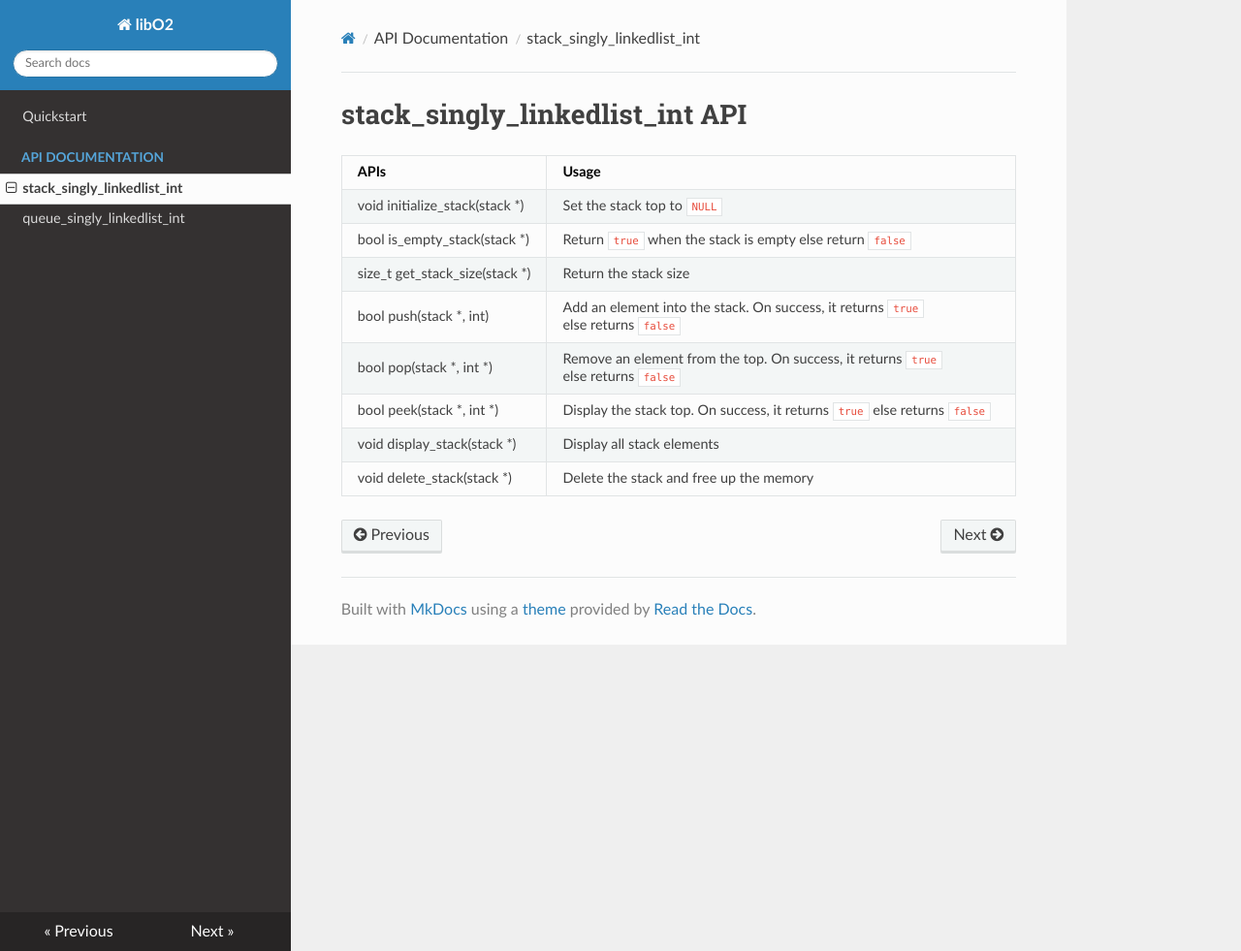
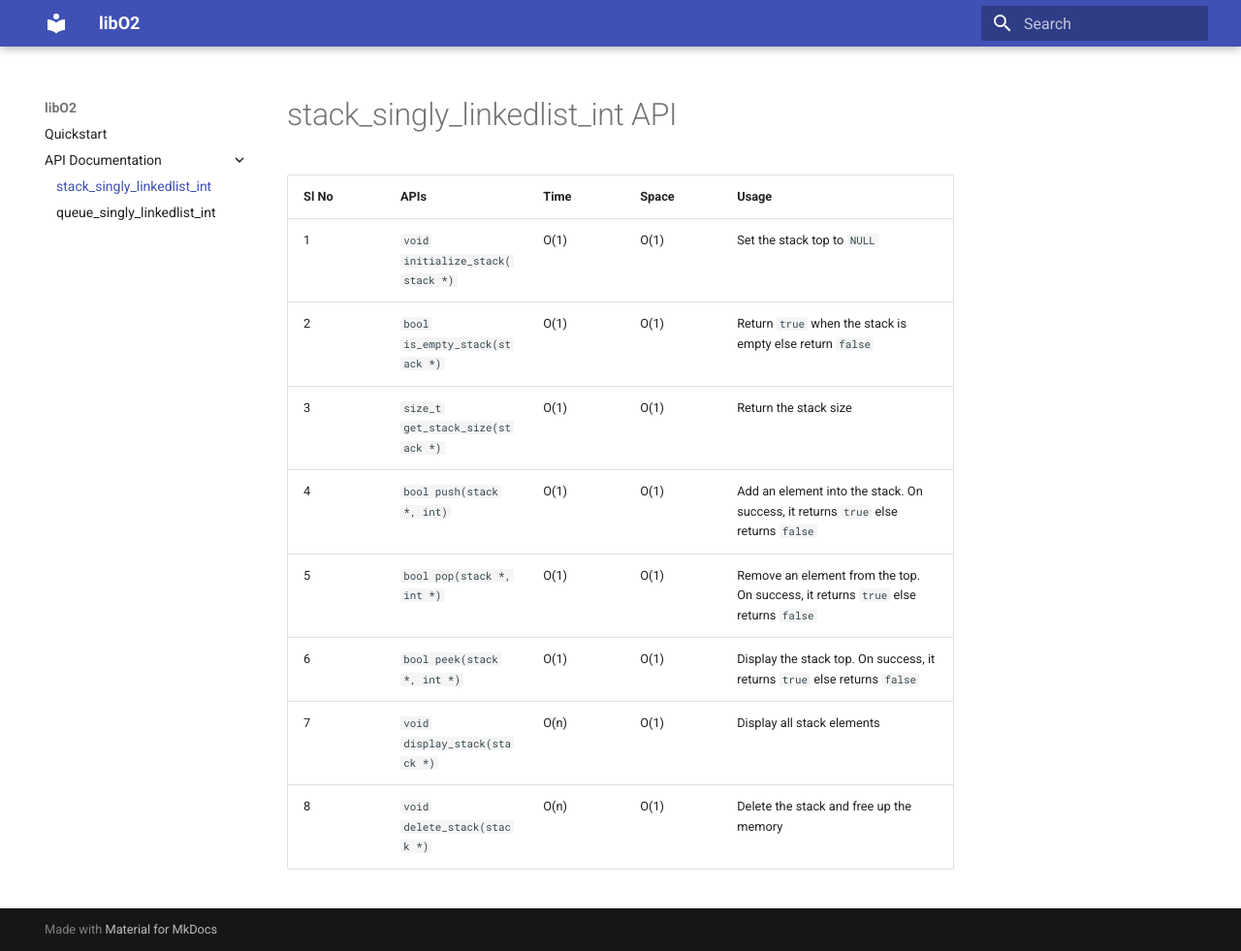
Before and after one commit to greyshell/libO2, an MkDocs documentation site: the page built from docs/stack_singly_linkedlist_int.md, in a window 1280 px wide and 981 px high. Shown: the whole window at 97% size. Built offline with MkDocs 1.6.1 and Material for MkDocs 9.7.7, drawn with Linux system fonts in a browser that asks for light colours; nearby versions of some CDN libraries.

Commit message:
[skip travis] Test docs

```diff
--- a/docs/stack_singly_linkedlist_int.md
+++ b/docs/stack_singly_linkedlist_int.md
@@ -1,12 +1,13 @@
 # stack_singly_linkedlist_int API
 
-APIs                           | Usage
--------------------------------|-----------------------------------------------------------------------------------
-void initialize_stack(stack *) | Set the stack top to `NULL`
-bool is_empty_stack(stack *)   | Return `true` when the stack is empty else return `false`
-size_t get_stack_size(stack *) | Return the stack size
-bool push(stack *, int)        | Add an element into the stack. On success, it returns `true` else returns `false`
-bool pop(stack *, int *)       | Remove an element from the top. On success, it returns `true` else returns `false`
-bool peek(stack *, int *)      | Display the stack top. On success, it returns `true` else returns `false`
-void display_stack(stack *)    | Display all stack elements
-void delete_stack(stack *)     | Delete the stack and free up the memory
+
+Sl No | APIs                             | Time | Space | Usage
+------|----------------------------------|------|-------|-----------------------------------------------------------------------------------
+1     | `void initialize_stack(stack *)` | O(1) | O(1)  | Set the stack top to `NULL`
+2     | `bool is_empty_stack(stack *)`   | O(1) | O(1)  | Return `true` when the stack is empty else return `false`
+3     | `size_t get_stack_size(stack *)` | O(1) | O(1)  | Return the stack size
+4     | `bool push(stack *, int)`        | O(1) | O(1)  | Add an element into the stack. On success, it returns `true` else returns `false`
+5     | `bool pop(stack *, int *)`       | O(1) | O(1)  | Remove an element from the top. On success, it returns `true` else returns `false`
+6     | `bool peek(stack *, int *)`      | O(1) | O(1)  | Display the stack top. On success, it returns `true` else returns `false`
+7     | `void display_stack(stack *)`    | O(n) | O(1)  | Display all stack elements
+8     | `void delete_stack(stack *)`     | O(n) | O(1)  | Delete the stack and free up the memory
--- a/mkdocs.yml
+++ b/mkdocs.yml
@@ -4,4 +4,4 @@ nav:
   - API Documentation:
       - stack_singly_linkedlist_int: stack_singly_linkedlist_int.md
       - queue_singly_linkedlist_int: queue_singly_linkedlist_int.md
-theme: readthedocs
+theme: material
```
